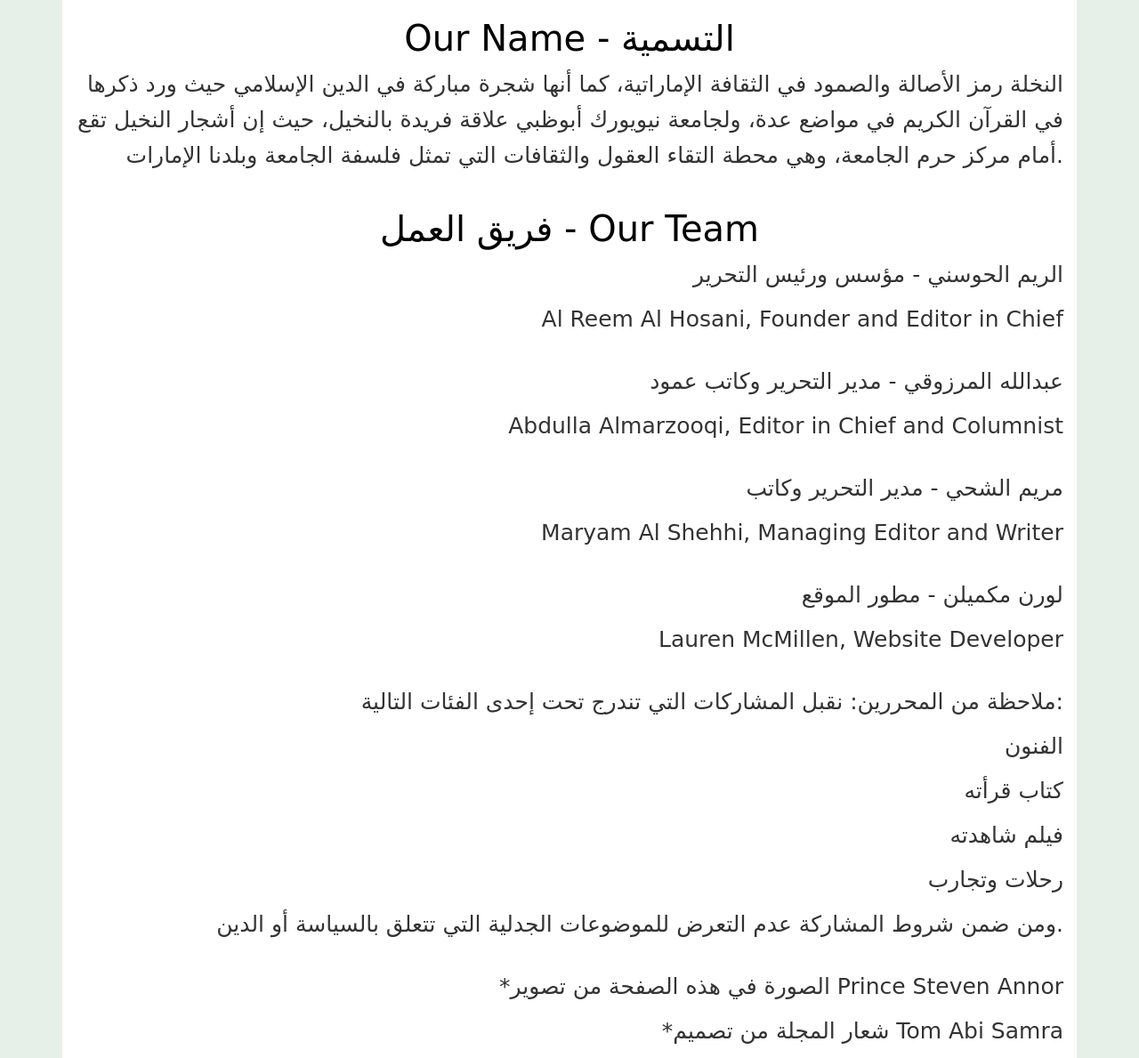
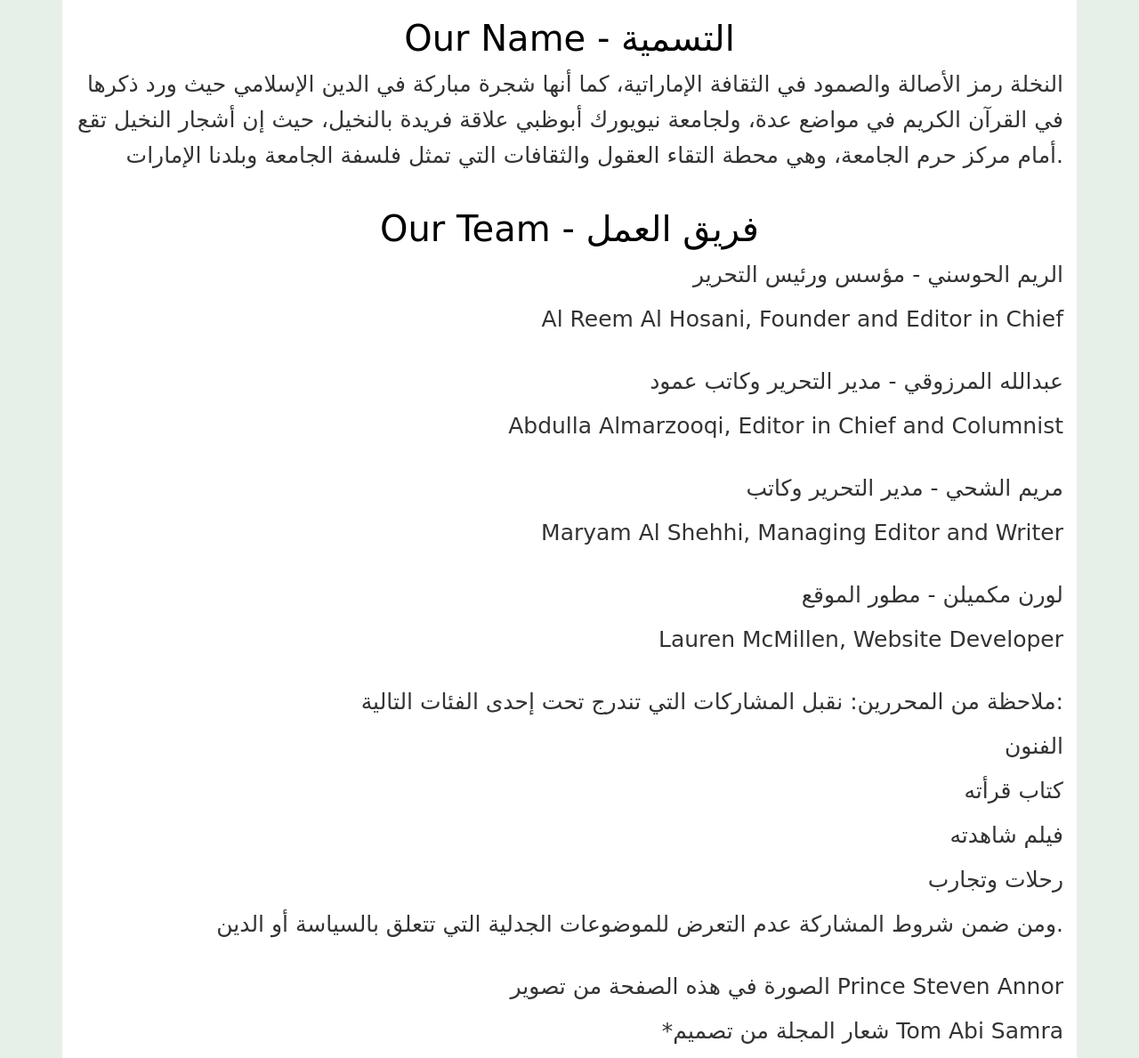
Before and after one commit to LaurenMcM749/Alnakheel, a Django app: page /about/ in a window 1280 px wide. Shown: the part 889-2078 px from the top of the page at 89% size. Run offline with Django 3.2, Linux system fonts and the light colour scheme; some libraries are stand-ins or nearby versions; some web fonts are replaced.

Commit message:
tried to fix order of arabic headings

```diff
--- a/blog/templates/about.html
+++ b/blog/templates/about.html
@@ -21,7 +21,7 @@
     <h5 style="text-align: center;">Our Name - التسمية</h5>
     <p>النخلة رمز الأصالة والصمود في الثقافة الإماراتية، كما أنها شجرة مباركة في الدين الإسلامي حيث ورد ذكرها في القرآن الكريم في مواضع عدة، ولجامعة نيويورك أبوظبي علاقة فريدة بالنخيل، حيث إن أشجار النخيل تقع أمام مركز حرم الجامعة، وهي محطة التقاء العقول والثقافات التي تمثل فلسفة الجامعة وبلدنا الإمارات.</p>
     <br>
-    <h5 style="text-align: center;"> فريق العمل - Our Team</h5>
+    <h5 style="text-align: center;">Our Team - فريق العمل</h5>
 
 
     <p>الريم الحوسني - مؤسس ورئيس التحرير</p>
@@ -47,7 +47,7 @@
 
     <p>ومن ضمن شروط المشاركة عدم التعرض للموضوعات الجدلية التي تتعلق بالسياسة أو الدين.</p>
     <br>
-    <p>*الصورة في هذه الصفحة من تصوير Prince Steven Annor</p>
+    <p>الصورة في هذه الصفحة من تصوير Prince Steven Annor</p>
     <p>*شعار المجلة من تصميم Tom Abi Samra</p>
 
 
--- a/blog/templates/base1.html
+++ b/blog/templates/base1.html
@@ -66,7 +66,7 @@
                     <a href="{% url 'about' %}">About - عن المجلة</a>
                 </li>
                 <li>
-                    <a href="{% url 'shortstories' %}">قصص فصيرة - Short Stories</a>
+                    <a href="{% url 'shortstories' %}">Short Stories - قصص قصيرة</a>
                 </li>
                 <li>
                     <a href="{% url 'books' %}">Book Reviews - كتاب قرأته</a>
```
